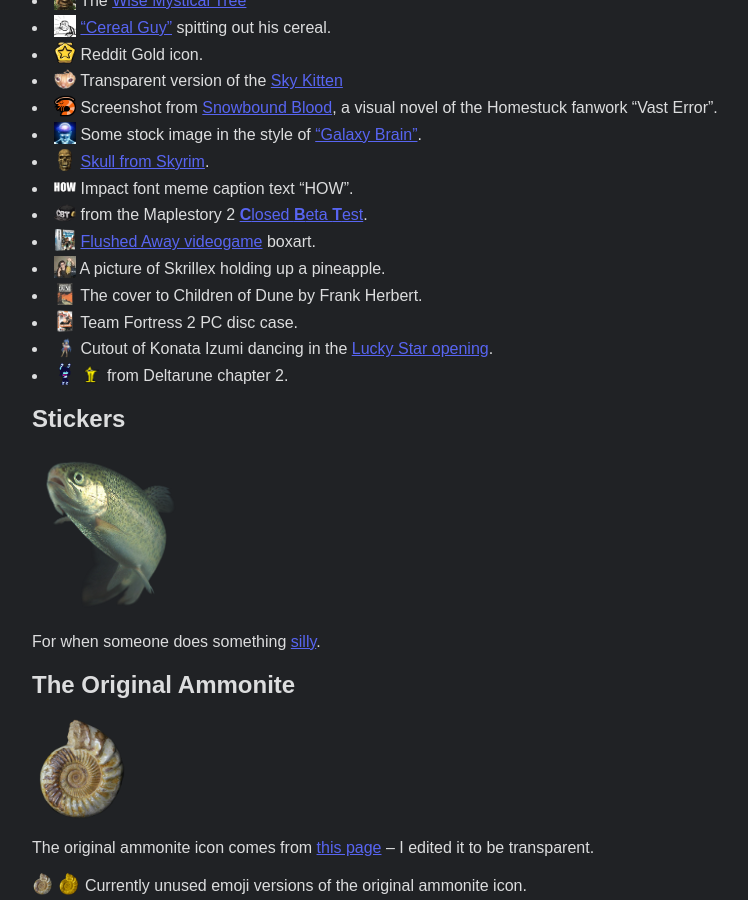
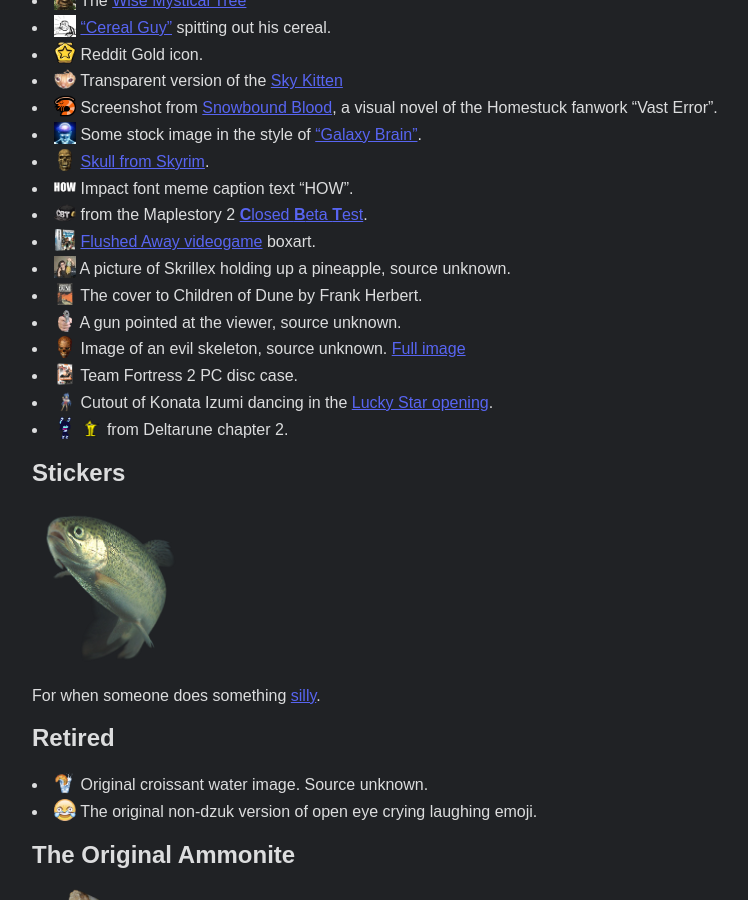
Before and after one commit to chitinlink/ammonite, a Jekyll site: the page built from attribution.md, in a window 1280 px wide and 900 px high, scrolled down 806 px. Shown: the whole window, without its empty margins (208-956 px from the left). Built offline with Jekyll 4.4.1, drawn with Linux system fonts in a browser that asks for light colours.

Commit message:
old cry laughing, you gun, new malice

```diff
--- a/attribution.md
+++ b/attribution.md
@@ -34,8 +34,10 @@ It is licensed as [CC BY-NC-SA 4.0].
 * {% include emoji.html e="how" %} Impact font meme caption text "HOW".
 * {% include emoji.html e="cbt" %} from the Maplestory 2 [**C**losed **B**eta **T**est](https://orangemushroom.net/2015/01/20/maplestory-2-cbt-begins-tonight/).
 * {% include emoji.html e="flushedaway" %} [Flushed Away videogame](https://en.wikipedia.org/wiki/Flushed_Away_(video_game)) boxart.
-* {% include emoji.html e="skrillexpineapple" %} A picture of Skrillex holding up a pineapple.
+* {% include emoji.html e="skrillexpineapple" %} A picture of Skrillex holding up a pineapple, source unknown.
 * {% include emoji.html e="children_of_dune" %} The cover to Children of Dune by Frank Herbert.
+* {% include emoji.html e="you" %} A gun pointed at the viewer, source unknown.
+* {% include emoji.html e="malice" %} Image of an evil skeleton, source unknown. [Full image](https://cdn.discordapp.com/attachments/880468064481722490/1024686759663120465/unknown.png)
 * {% include emoji.html e="tf2" %} Team Fortress 2 PC disc case.
 * {% include emoji.html e="konata" a="" %} Cutout of Konata Izumi dancing in the [Lucky Star opening](https://www.youtube.com/watch?v=6iseNlvH2_s).
 * {% include emoji.html e="kriswiggle" a="" %}{% include emoji.html e="starwalk" a="" %} from Deltarune chapter 2.
@@ -45,6 +47,12 @@ It is licensed as [CC BY-NC-SA 4.0].
 {% include sticker.html s="trout" title="Trout!" %}
 
 For when someone does something [silly](https://en.wikipedia.org/wiki/Template:Trout).
+
+## Retired
+
+* {% include emoji.html e="croissantwater_old" %} Original croissant water image. Source unknown.
+* {% include emoji.html e="cry_laughing_old" %} The original non-dzuk version of open eye crying laughing emoji.
+
 
 ## The Original Ammonite
 
```
Also changed, not shown: assets/emoji/cry_laughing_old.png (added), assets/emoji/malice.png (added).
